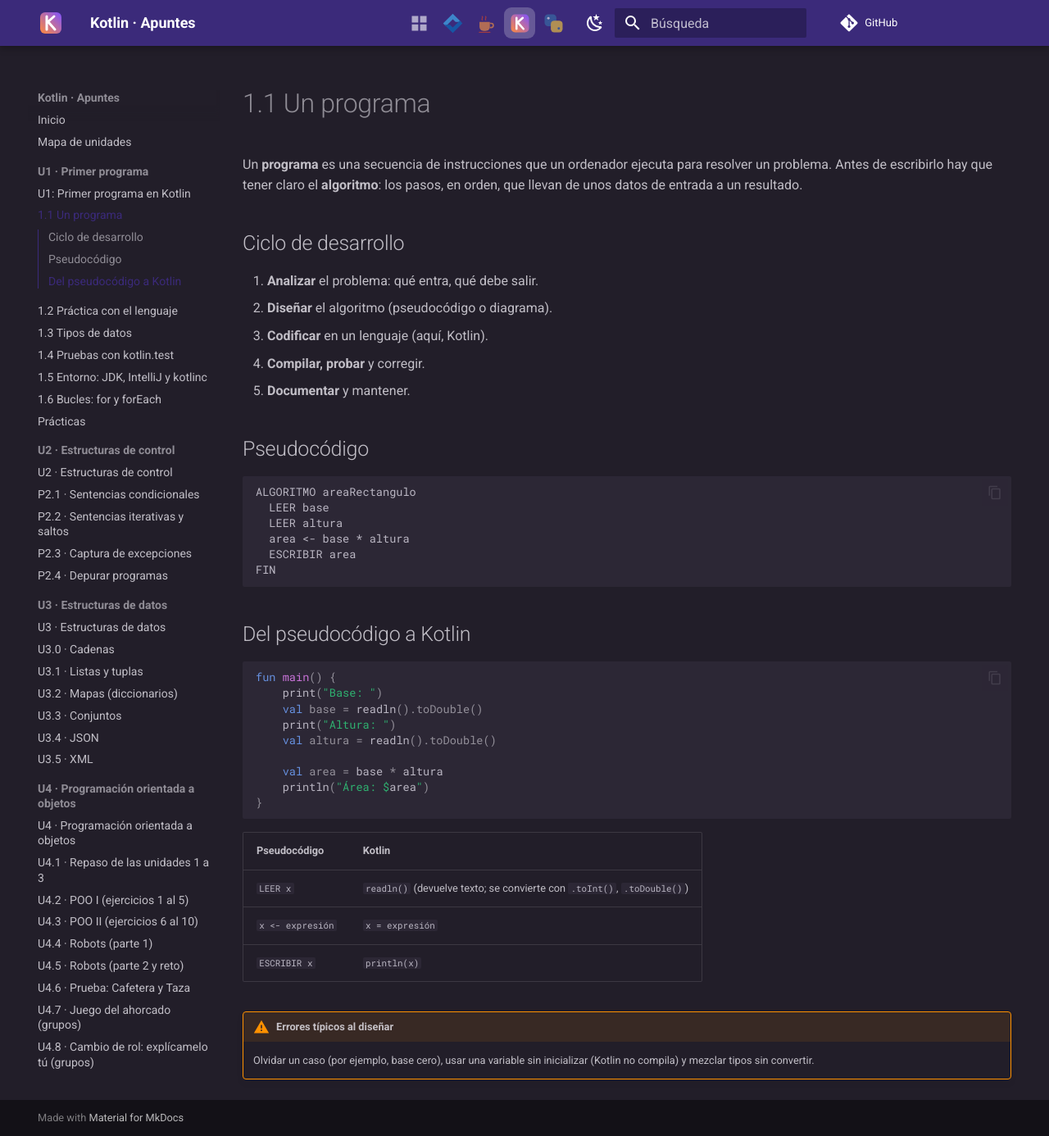
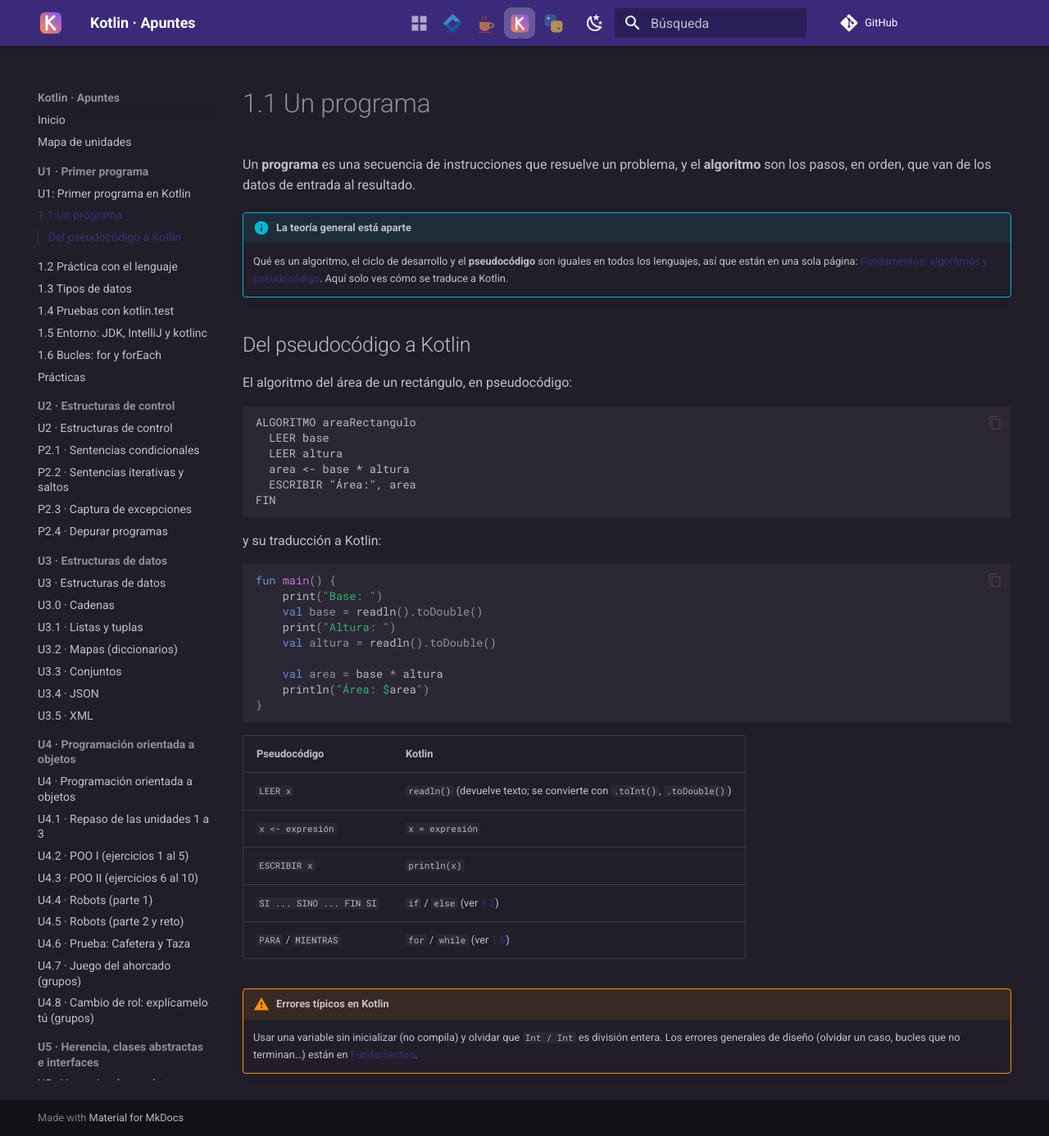
Before and after one commit to apuntes-dam/kotlin-apuntes, an MkDocs documentation site: the page built from docs/u01/01-programa.md, in a window 1280 px wide and 1386 px high. Shown: the whole window at 82% size. Built offline with MkDocs 1.6.1 and Material for MkDocs 9.7.7, drawn with Linux system fonts in a browser that asks for light colours; comment, search, counter and statistics services are not loaded.

Commit message:
Fundamentos y pseudocodigo en el hub; apartado 1.1 recortado por lenguaje
Co-Authored-By: Claude Sonnet 5.5 <noreply@anthropic.com>

````diff
--- a/docs/u01/01-programa.md
+++ b/docs/u01/01-programa.md
@@ -1,27 +1,24 @@
 # 1.1 Un programa
 
-Un **programa** es una secuencia de instrucciones que un ordenador ejecuta para resolver un problema. Antes de escribirlo hay que tener claro el **algoritmo**: los pasos, en orden, que llevan de unos datos de entrada a un resultado.
+Un **programa** es una secuencia de instrucciones que resuelve un problema, y el **algoritmo** son los pasos, en orden, que van de los datos de entrada al resultado.
 
-## Ciclo de desarrollo
+!!! info "La teoría general está aparte"
+    Qué es un algoritmo, el ciclo de desarrollo y el **pseudocódigo** son iguales en todos los lenguajes, así que están en una sola página: [Fundamentos: algoritmos y pseudocódigo](https://dopemmanuel.github.io/apuntes-lenguajes/fundamentos/). Aquí solo ves cómo se traduce a Kotlin.
 
-1. **Analizar** el problema: qué entra, qué debe salir.
-2. **Diseñar** el algoritmo (pseudocódigo o diagrama).
-3. **Codificar** en un lenguaje (aquí, Kotlin).
-4. **Compilar, probar** y corregir.
-5. **Documentar** y mantener.
+## Del pseudocódigo a Kotlin
 
-## Pseudocódigo
+El algoritmo del área de un rectángulo, en pseudocódigo:
 
 ```text
 ALGORITMO areaRectangulo
   LEER base
   LEER altura
   area <- base * altura
-  ESCRIBIR area
+  ESCRIBIR "Área:", area
 FIN
 ```
 
-## Del pseudocódigo a Kotlin
+y su traducción a Kotlin:
 
 ```kotlin
 fun main() {
@@ -40,6 +37,8 @@ fun main() {
 | `LEER x` | `readln()` (devuelve texto; se convierte con `.toInt()`, `.toDouble()`) |
 | `x <- expresión` | `x = expresión` |
 | `ESCRIBIR x` | `println(x)` |
+| `SI ... SINO ... FIN SI` | `if` / `else` (ver [1.2](02-lenguaje.md)) |
+| `PARA` / `MIENTRAS` | `for` / `while` (ver [1.6](06-bucles.md)) |
 
-!!! warning "Errores típicos al diseñar"
-    Olvidar un caso (por ejemplo, base cero), usar una variable sin inicializar (Kotlin no compila) y mezclar tipos sin convertir.
+!!! warning "Errores típicos en Kotlin"
+    Usar una variable sin inicializar (no compila) y olvidar que `Int / Int` es división entera. Los errores generales de diseño (olvidar un caso, bucles que no terminan…) están en [Fundamentos](https://dopemmanuel.github.io/apuntes-lenguajes/fundamentos/).
````
Also changed, not shown: docs/assets/soluciones.json (+1 -1 lines).
